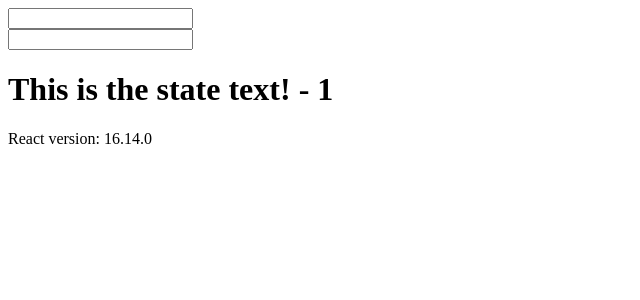
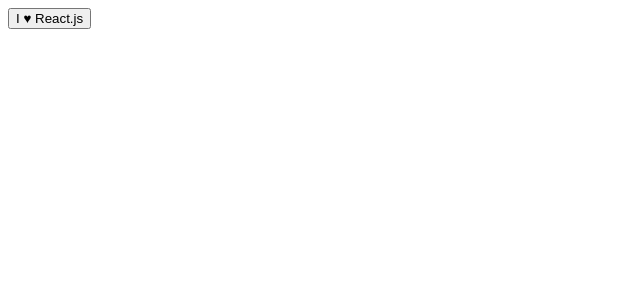
Before and after one commit to russellf9/learn-react-egghead, a React (Create React App) app: page / in a window 1280 px wide. Shown: the top 300 px of the page, without its empty margins (0-640 px from the left). Built offline with nearby package versions, Linux system fonts and the light colour scheme.

Commit message:
Egghead - React - Lesson 7 - Access Nested Data with Reacts props.children

```diff
--- a/src/App.js
+++ b/src/App.js
@@ -3,34 +3,22 @@
 
 class App extends React.Component {
 
-    constructor() {
-        super();
-        this.state = {
-            txt: 'This is the state text!',
-            cat: 1
-        }
-    }
-    update( e ) {
-        this.setState({txt: e.target.value})
-    }
-
     render() {
         return (
-            <div>
-                <Widget update={this.update.bind(this)} />
-                <br/>
-                <Widget update={this.update.bind(this)} />
-                <h1> { this.state.txt } - { this.state.cat } </h1>
-                <div>React version: {React.version}</div>
-            </div>
+            <Button>I <Heart/> React.js</Button>
         )
     }
 }
 
 
 // stateless function Component
-const Widget = (props) =>
-    <input type="text" onChange={props.update} />;
+const Button = (props) =>
+    <button>{props.children}</button>;
 
+class Heart extends React.Component {
+    render() {
+        return <span>&hearts;</span>
+    }
+}
 
 export default App
```
